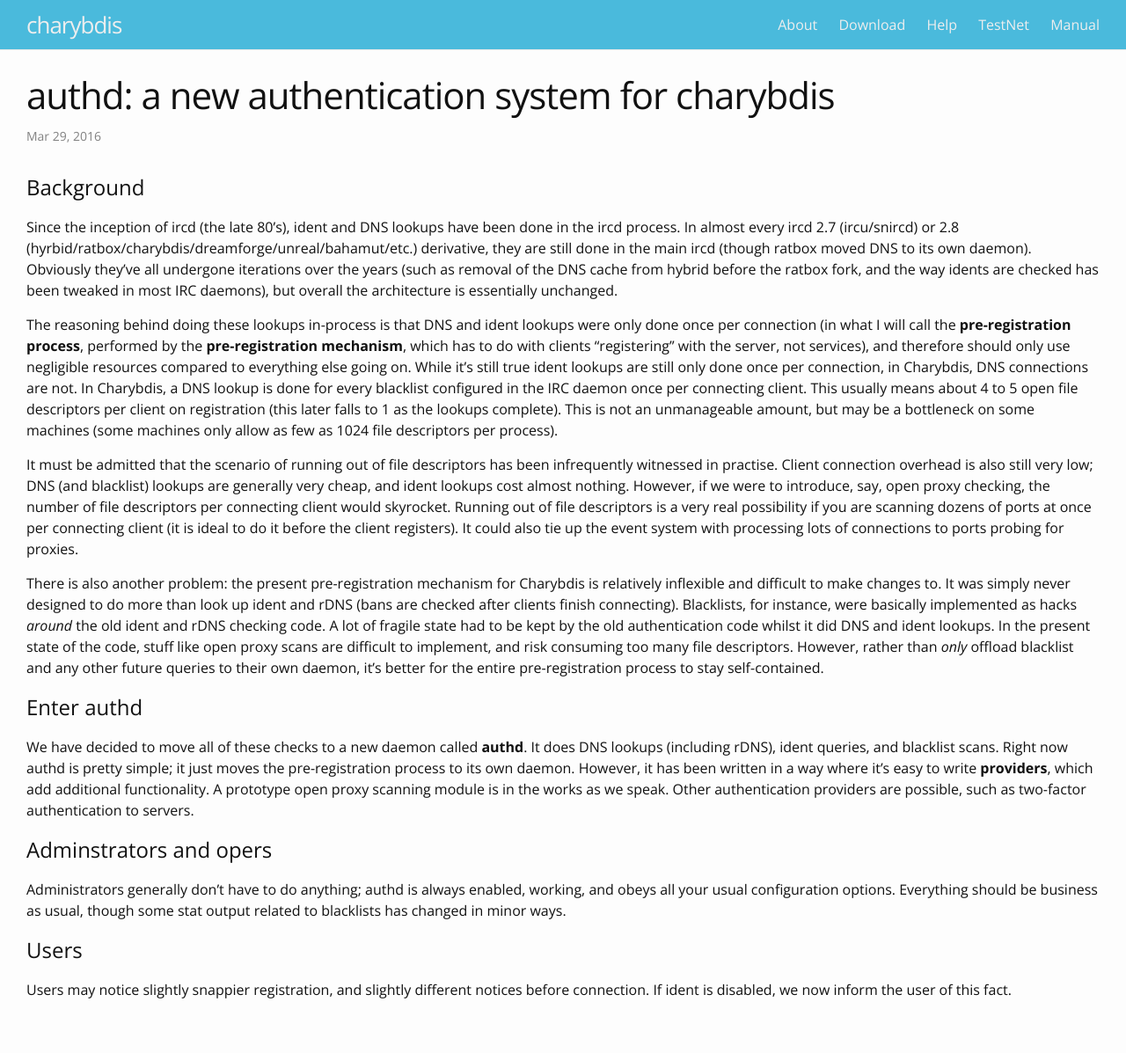
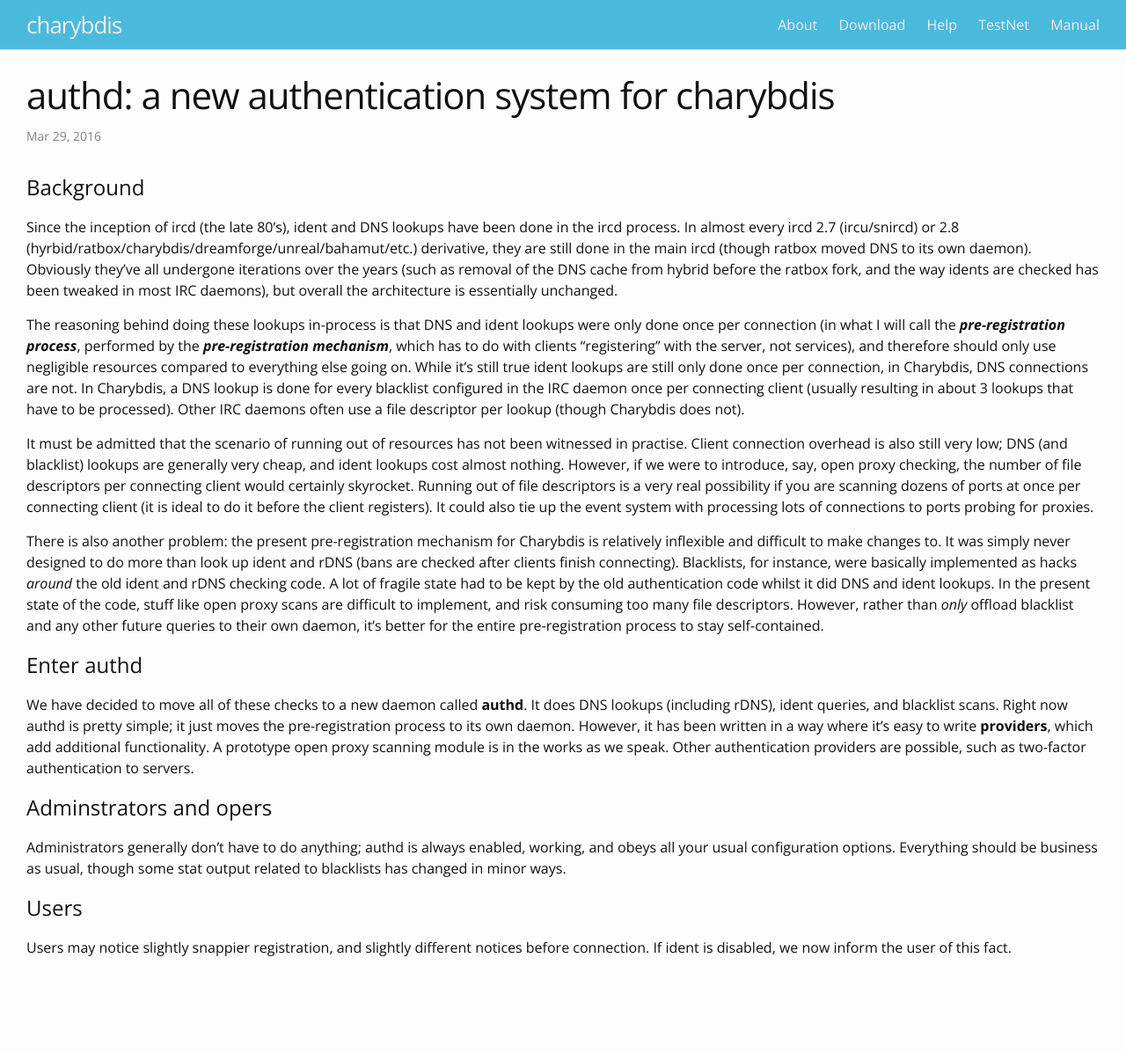
Before and after one commit to charybdis-ircd/charybdis-ircd.github.io, a Jekyll site: the page built from _posts/2016-03-29-authd-new-authentication-system.md, in a window 1280 px wide. Shown: the whole page at 88% size. Built offline with Jekyll 4.4.1, drawn with Linux system fonts in a browser that asks for light colours; after the commit the page ends 1149 px from its top, so only the background shows below that.

Commit message:
clarify things

```diff
--- a/_posts/2016-03-29-authd-new-authentication-system.md
+++ b/_posts/2016-03-29-authd-new-authentication-system.md
@@ -8,9 +8,9 @@ Background
 
 Since the inception of ircd (the late 80's), ident and DNS lookups have been done in the ircd process. In almost every ircd 2.7 (ircu/snircd) or 2.8 (hyrbid/ratbox/charybdis/dreamforge/unreal/bahamut/etc.) derivative, they are still done in the main ircd (though ratbox moved DNS to its own daemon). Obviously they've all undergone iterations over the years (such as removal of the DNS cache from hybrid before the ratbox fork, and the way idents are checked has been tweaked in most IRC daemons), but overall the architecture is essentially unchanged.
 
-The reasoning behind doing these lookups in-process is that DNS and ident lookups were only done once per connection (in what I will call the **pre-registration process**, performed by the **pre-registration mechanism**, which has to do with clients "registering" with the server, not services), and therefore should only use negligible resources compared to everything else going on. While it's still true ident lookups are still only done once per connection, in Charybdis, DNS connections are not. In Charybdis, a DNS lookup is done for every blacklist configured in the IRC daemon once per connecting client. This usually means about 4 to 5 open file descriptors per client on registration (this later falls to 1 as the lookups complete). This is not an unmanageable amount, but may be a bottleneck on some machines (some machines only allow as few as 1024 file descriptors per process).
+The reasoning behind doing these lookups in-process is that DNS and ident lookups were only done once per connection (in what I will call the ***pre-registration process***, performed by the ***pre-registration mechanism***, which has to do with clients "registering" with the server, not services), and therefore should only use negligible resources compared to everything else going on. While it's still true ident lookups are still only done once per connection, in Charybdis, DNS connections are not. In Charybdis, a DNS lookup is done for every blacklist configured in the IRC daemon once per connecting client (usually resulting in about 3 lookups that have to be processed). Other IRC daemons often use a file descriptor per lookup (though Charybdis does not).
 
-It must be admitted that the scenario of running out of file descriptors has been infrequently witnessed in practise. Client connection overhead is also still very low; DNS (and blacklist) lookups are generally very cheap, and ident lookups cost almost nothing. However, if we were to introduce, say, open proxy checking, the number of file descriptors per connecting client would skyrocket. Running out of file descriptors is a very real possibility if you are scanning dozens of ports at once per connecting client (it is ideal to do it before the client registers). It could also tie up the event system with processing lots of connections to ports probing for proxies.
+It must be admitted that the scenario of running out of resources has not been witnessed in practise. Client connection overhead is also still very low; DNS (and blacklist) lookups are generally very cheap, and ident lookups cost almost nothing. However, if we were to introduce, say, open proxy checking, the number of file descriptors per connecting client would certainly skyrocket. Running out of file descriptors is a very real possibility if you are scanning dozens of ports at once per connecting client (it is ideal to do it before the client registers). It could also tie up the event system with processing lots of connections to ports probing for proxies.
 
 There is also another problem: the present pre-registration mechanism for Charybdis is relatively inflexible and difficult to make changes to. It was simply never designed to do more than look up ident and rDNS (bans are checked after clients finish connecting). Blacklists, for instance, were basically implemented as hacks *around* the old ident and rDNS checking code. A lot of fragile state had to be kept by the old authentication code whilst it did DNS and ident lookups. In the present state of the code, stuff like open proxy scans are difficult to implement, and risk consuming too many file descriptors. However, rather than *only* offload blacklist and any other future queries to their own daemon, it's better for the entire pre-registration process to stay self-contained.
 
```
